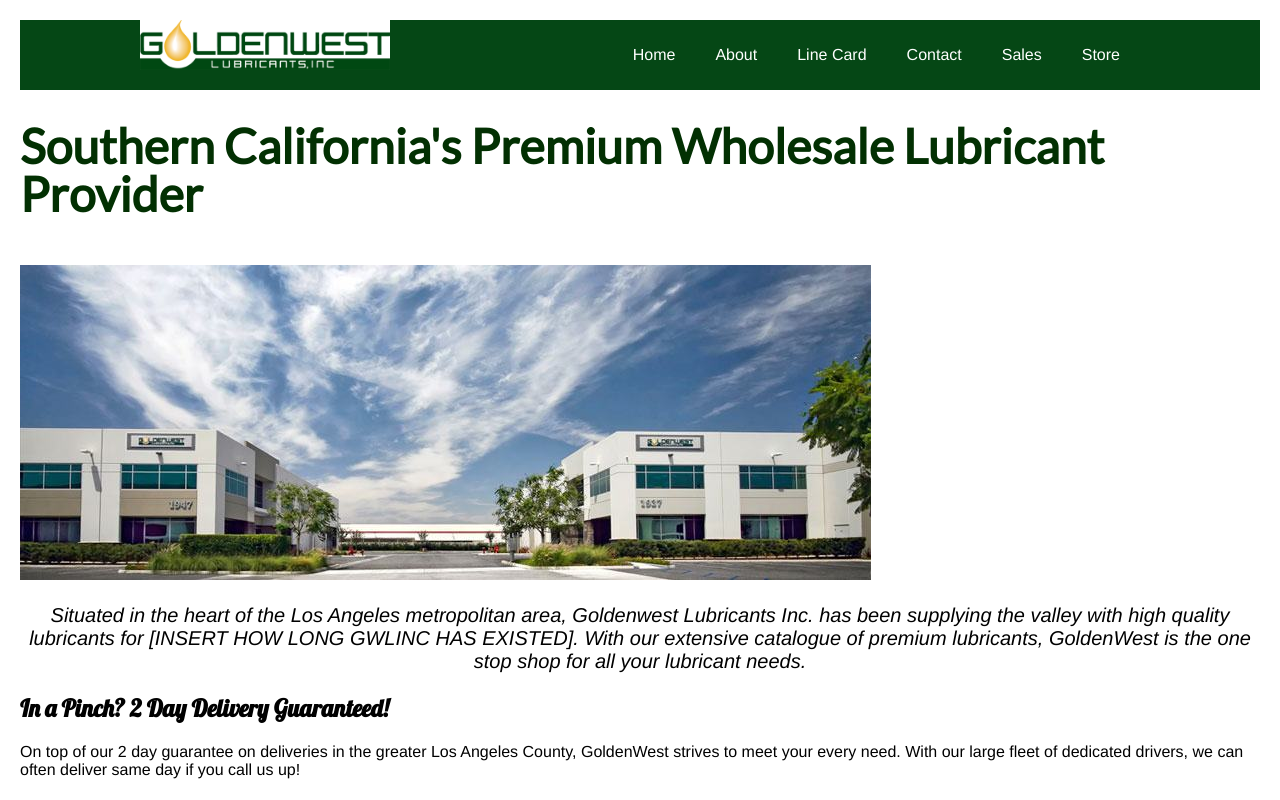
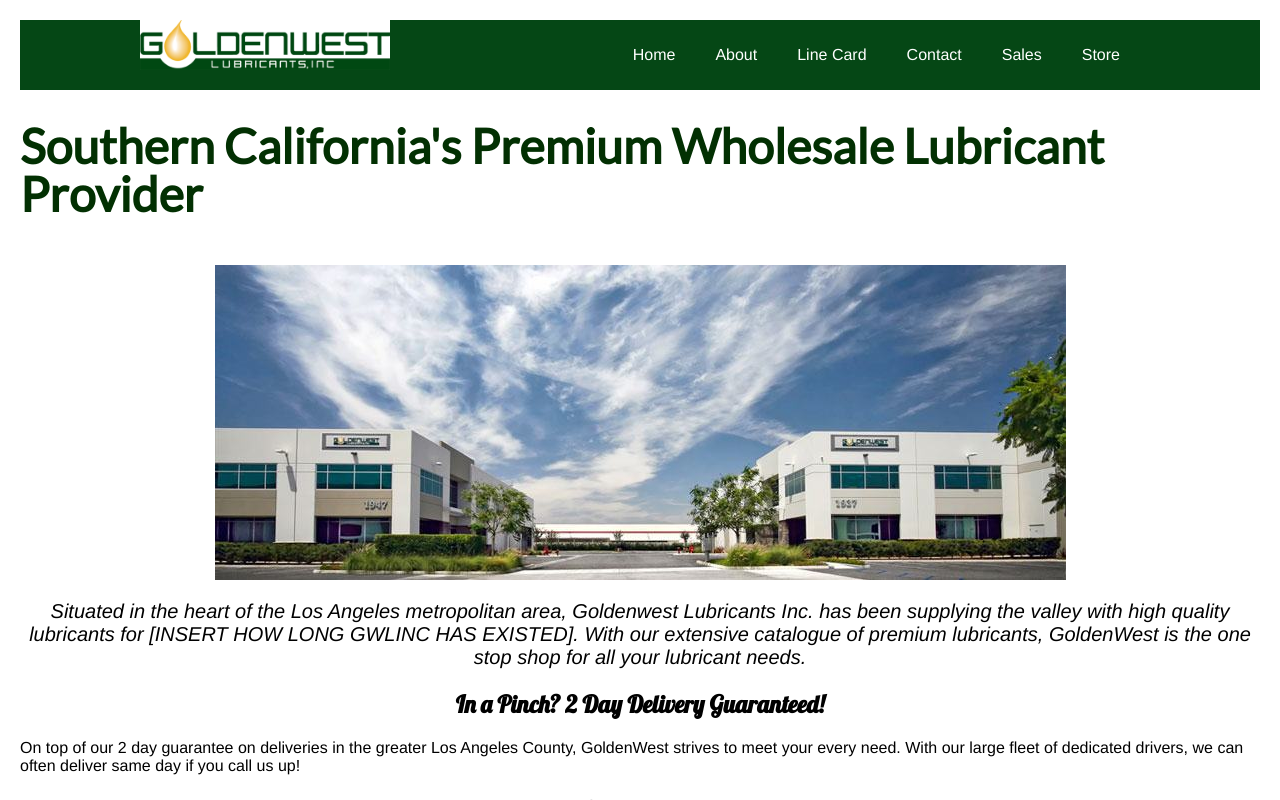
Before and after one commit to gwlinc/glorious-barrels, a React app: page / in a window 1280 px wide. Both pictures are taken after a click on the link "About". Shown: the top 800 px of the page. Built offline with nearby package versions, Linux system fonts and the light colour scheme.

Commit message:
about fix

```diff
--- a/client/src/components/About.jsx
+++ b/client/src/components/About.jsx
@@ -3,7 +3,15 @@
 const AboutUs = (props) => {
   var mainImgStyle = {
     maxwidth: '850px',
+    display:'block',
+    margin:'0 auto'
   }
+
+  var headerStyle = {
+    textAlign:"center",
+  }
+
+
   return (
     <div>
       <h1>
@@ -17,13 +25,13 @@
 
       </p>
 
-      <h2>
+      <h2 style={headerStyle}>
       In a Pinch? 2 Day Delivery Guaranteed!
       </h2>
       <p>
       On top of our 2 day guarantee on deliveries in the greater Los Angeles County, GoldenWest strives to meet your every need. With our large fleet of dedicated drivers, we can often deliver same day if you call us up!
       </p>
-      <h2>
+      <h2 style={headerStyle}>
       Customer Service Is Our Priority
       </h2>
       <p>
```
